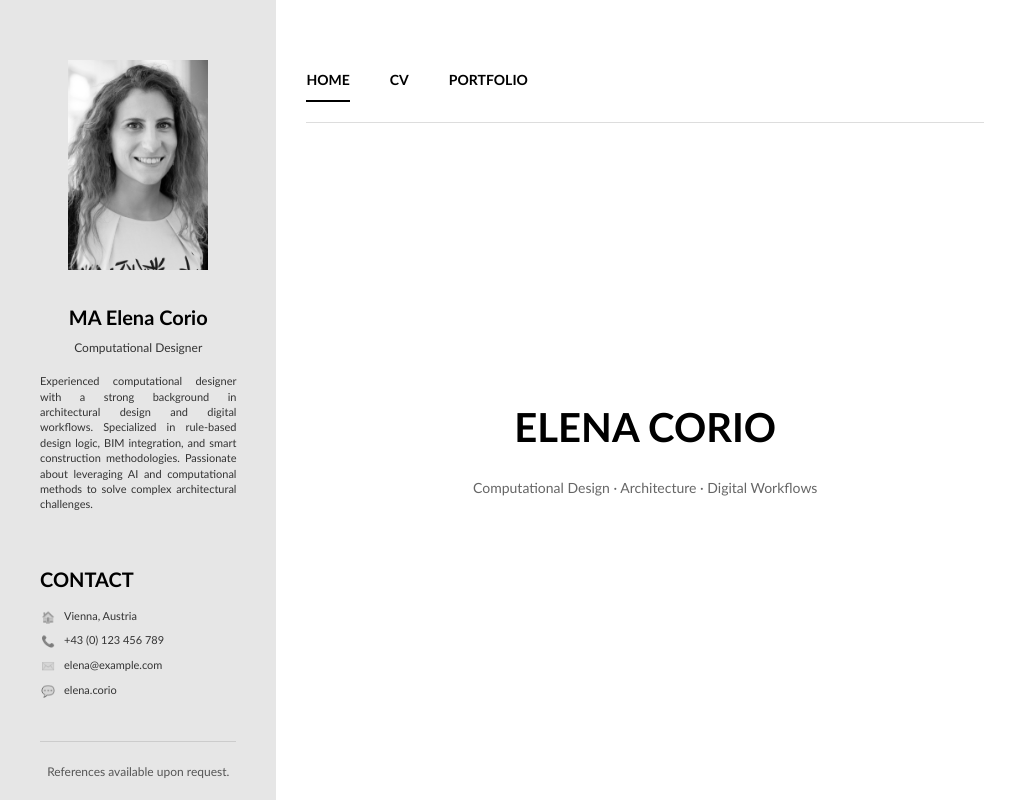
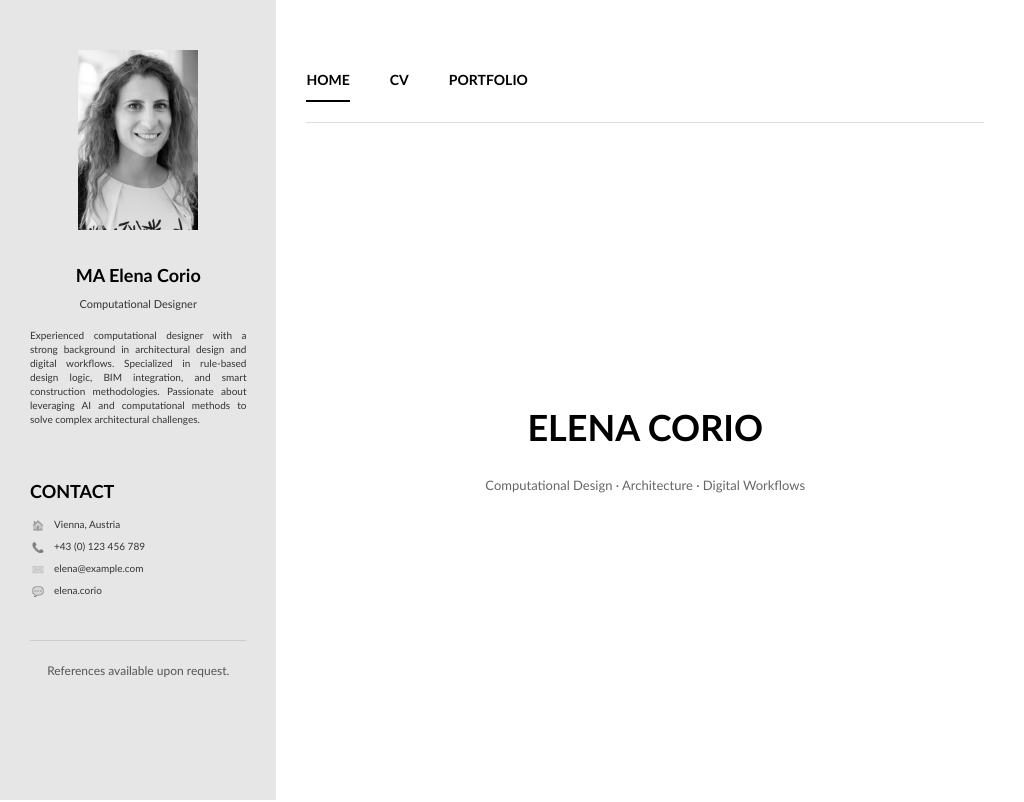
Before and after one commit to elena-corio/cv, a website: page index.html in a window 1024 px wide. Drawn offline with Linux system fonts and the light colour scheme.

Commit message:
asdjusted size for 769-1024 screen

```diff
--- a/assets/css/responsive.css
+++ b/assets/css/responsive.css
@@ -5,45 +5,45 @@
 /* Small laptops / larger tablets (768px to 1024px width) */
 @media (min-width: 769px) and (max-width: 1024px) {
     #sidebar-container {
-        padding: 30px 20px;
+        padding: 25px 15px;
     }
 
     .sidebar {
-        padding: 30px 20px;
+        padding: 25px 15px;
     }
 
     .profile-image img {
-        max-width: 140px;
+        max-width: 120px;
     }
 
     .name {
-        font-size: 20px;
+        font-size: 18px;
     }
 
     .title {
-        font-size: 12px;
+        font-size: 11px;
     }
 
     .summary p {
-        font-size: 11px;
+        font-size: 10px;
     }
 
     .section-title-sidebar {
-        font-size: 20px;
-        margin-bottom: 12px;
+        font-size: 18px;
+        margin-bottom: 10px;
     }
 
     .contact-list li {
-        font-size: 11px;
-        margin-bottom: 6px;
+        font-size: 10px;
+        margin-bottom: 5px;
     }
 
     .home-title {
-        font-size: 40px;
+        font-size: 36px;
     }
 
     .home-subtitle {
-        font-size: 14px;
+        font-size: 13px;
     }
 }
 
@@ -93,6 +93,16 @@
         display: flex;
         flex-direction: column;
         justify-content: space-between;
+    }
+
+    .sidebar-top {
+        padding-bottom: 0;
+    }
+
+    .sidebar-bottom {
+        position: static;
+        padding: 20px 0 0 0;
+        background-color: transparent;
     }
 
     .content {
--- a/assets/css/sidebar.css
+++ b/assets/css/sidebar.css
@@ -57,7 +57,20 @@
     text-align: justify;
 }
 
+/* Sidebar Top Section */
+.sidebar-top {
+    flex: 0 0 auto;
+}
+
 /* Contact Section */
+.sidebar-bottom {
+    flex: 0 0 auto;
+    margin-top: auto;
+}
+
+.contact {
+}
+
 .section-title-sidebar {
     font-family: 'Futura Book', 'Trebuchet MS', sans-serif;
     font-size: 24px;
```
